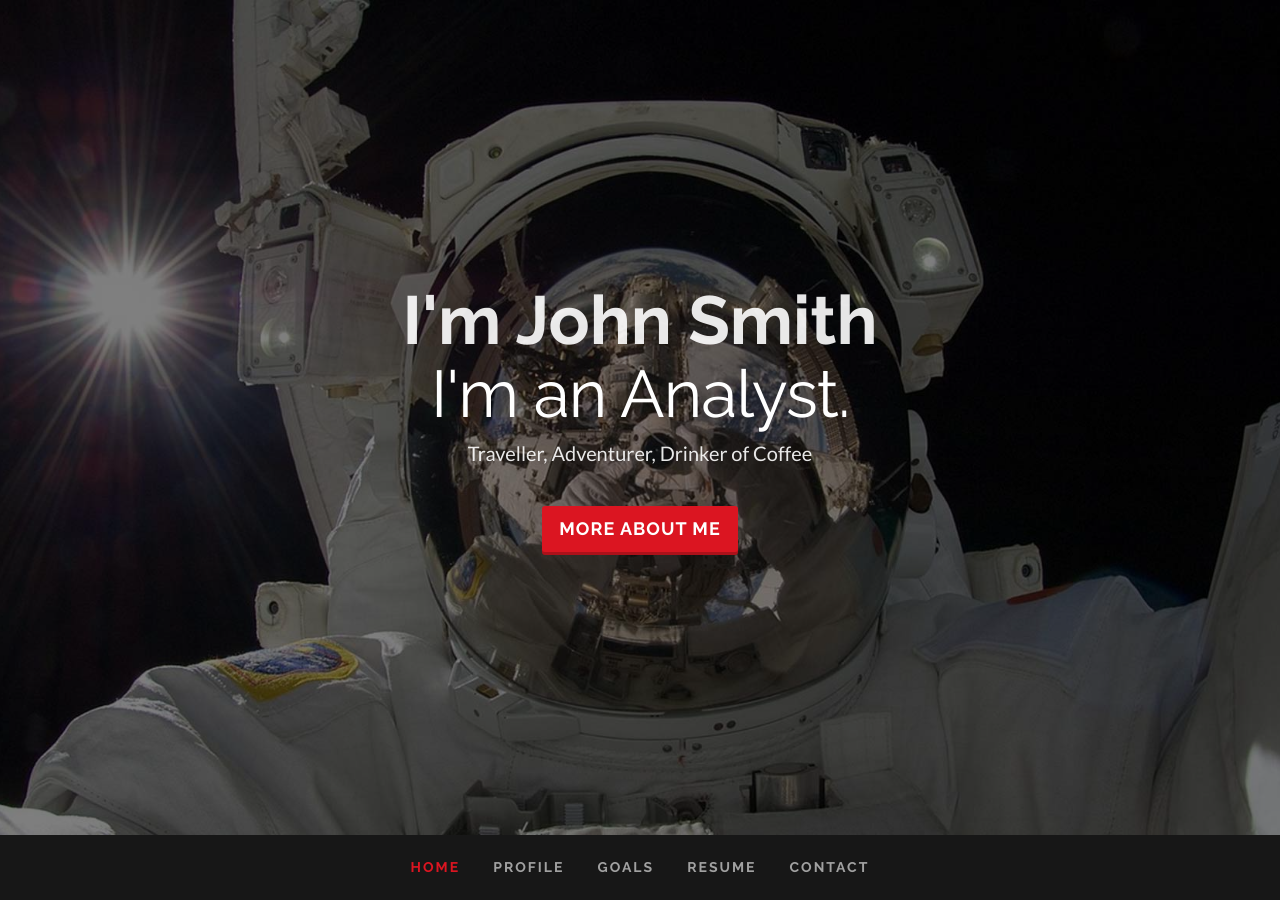
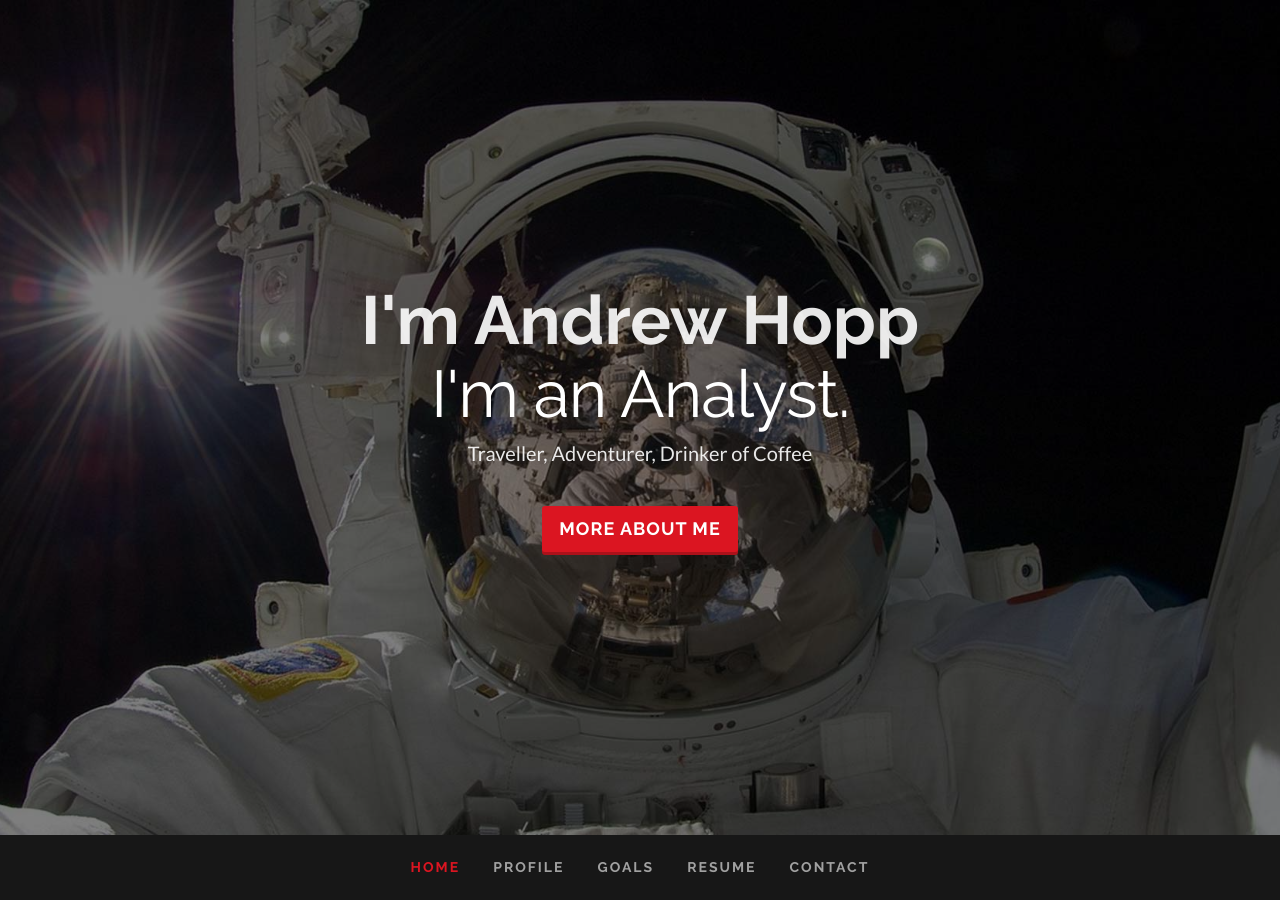
Before and after one commit to clearcareer/AndrewHopp, a Jekyll site: the page built from index.html, in a window 1280 px wide and 900 px high. Built offline with Jekyll 4.4.1, drawn with Linux system fonts in a browser that asks for light colours; some web fonts are replaced.

Commit message:
Updated '/index.html' via CloudCannon

```diff
--- a/index.html
+++ b/index.html
@@ -97,7 +97,7 @@
     <header id="home" class="hero" style="background-image: url('{{ page.background_image_path }}');">
         <div class="hero-body">
             <div class="hero-text text-center">
-                <h1 class="editable">I'm John Smith</h1>
+                <h1 class="editable">I'm Andrew Hopp</h1>
 
                 <h1 class="small"><span id="js-rotating">
                     {{ page.occupations[0].title }}
```
